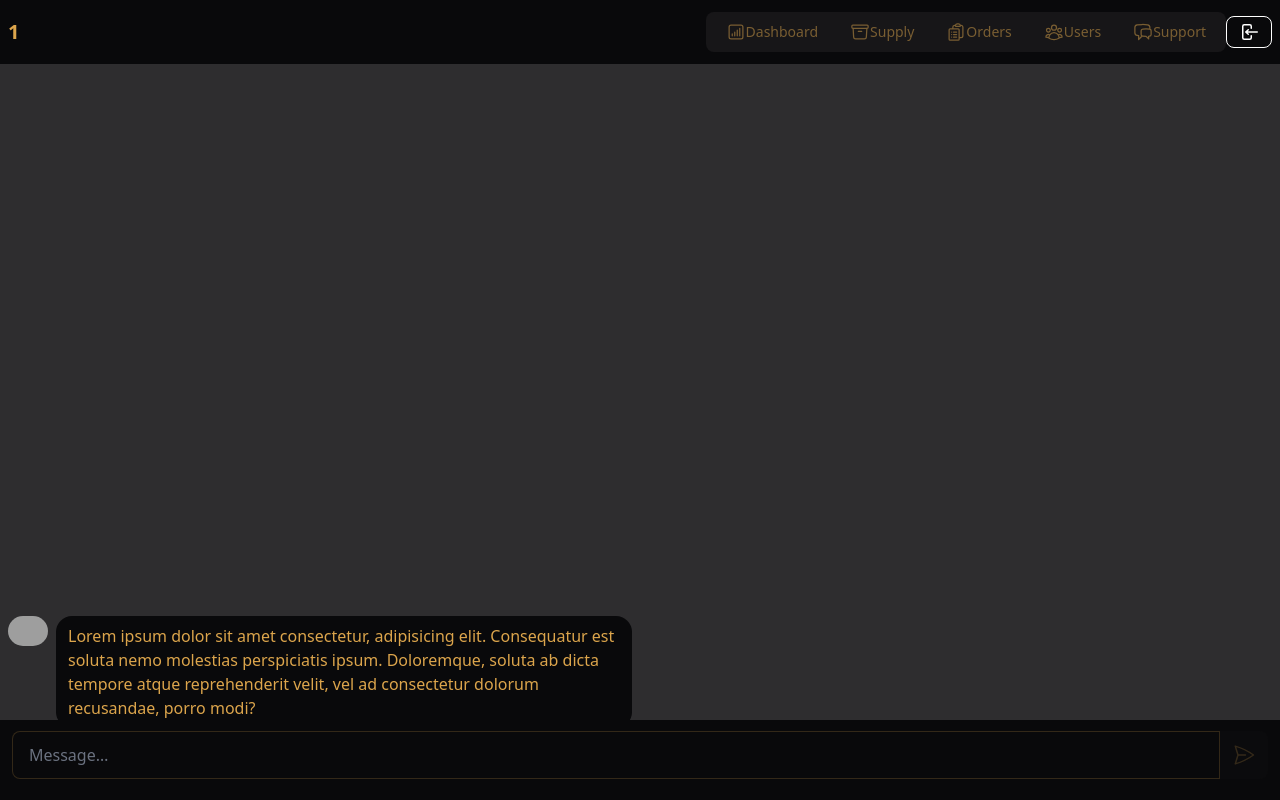
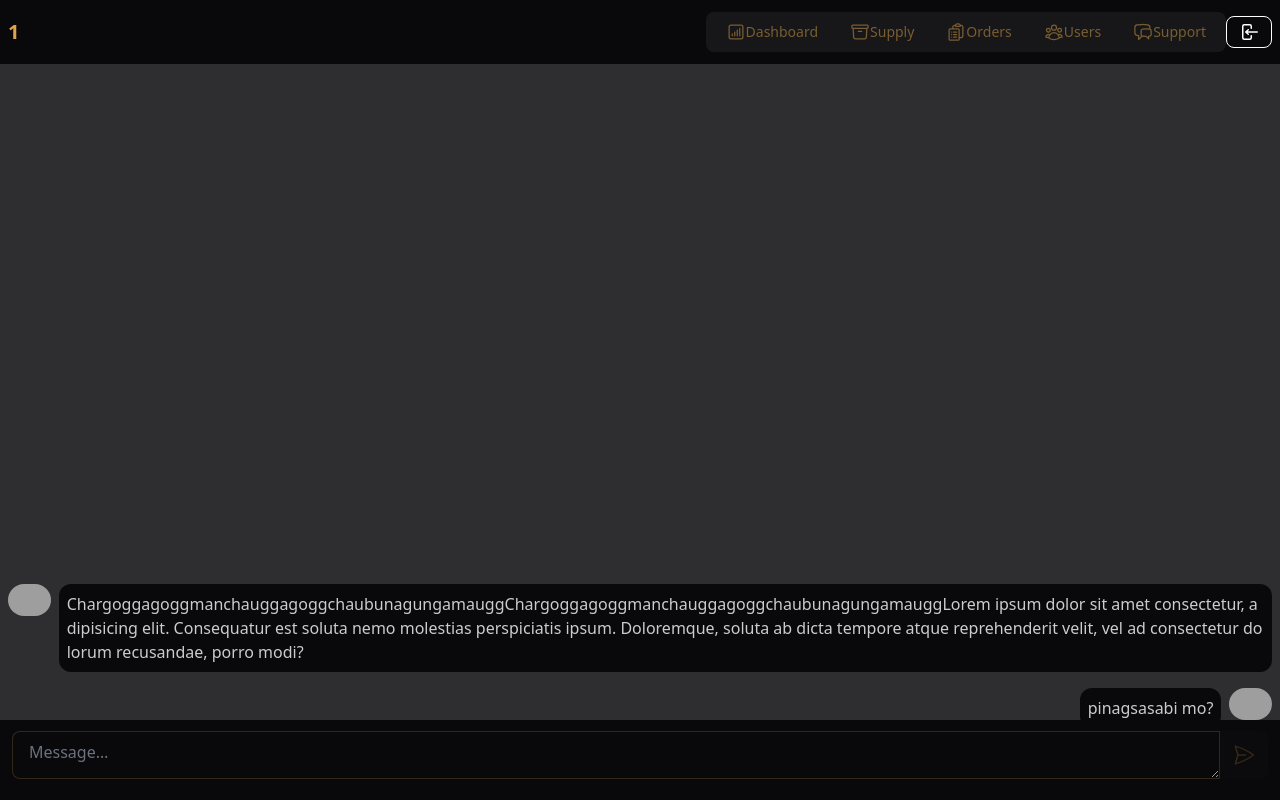
Before and after one commit to dongumayagay/El-Ambrosia, a SvelteKit app: page /admin/support/1 in a window 1280 px wide. Built offline with nearby package versions, Linux system fonts and the light colour scheme; grey boxes are pictures that could not be loaded.

Commit message:
fix long word overflow, blur on submit

```diff
--- a/src/routes/(admin)/admin/support/(chat)/[id]/+page.svelte
+++ b/src/routes/(admin)/admin/support/(chat)/[id]/+page.svelte
@@ -9,6 +9,12 @@
 	}
 	let chatList: chatMessage[] = [
 		{
+			id: 2,
+			you: true,
+			message:
+				'ChargoggagoggmanchauggagoggchaubunagungamauggChargoggagoggmanchauggagoggchaubunagungamaugg'
+		},
+		{
 			id: 1,
 			you: true,
 			message: 'pinagsasabi mo?'
@@ -17,7 +23,7 @@
 			id: 0,
 			you: false,
 			message:
-				'    Lorem ipsum dolor sit amet consectetur, adipisicing elit. Consequatur est soluta nemo molestias perspiciatis ipsum. Doloremque, soluta ab dicta tempore atque reprehenderit velit, vel ad consectetur dolorum recusandae, porro modi?'
+				'ChargoggagoggmanchauggagoggchaubunagungamauggChargoggagoggmanchauggagoggchaubunagungamauggLorem ipsum dolor sit amet consectetur, adipisicing elit. Consequatur est soluta nemo molestias perspiciatis ipsum. Doloremque, soluta ab dicta tempore atque reprehenderit velit, vel ad consectetur dolorum recusandae, porro modi?'
 		}
 	];
 
@@ -41,18 +47,17 @@
 			<div
 				animate:flip={{ duration: 200 }}
 				transition:fade|local={{ delay: 200 }}
-				class={`flex items-start gap-2 ${chat.you ? 'flex-row-reverse' : 'flex-row'}`}
+				class={` flex gap-2 ${chat.you ? 'flex-row-reverse' : 'flex-row'}`}
 			>
 				<img
 					src={`https://avatars.dicebear.com/api/avataaars/${chat.you ? 'Don' : 'Juan'}.svg`}
 					alt=""
-					class="w-10 rounded-full"
+					class=" h-8 rounded-full"
 				/>
-
-				<div class="bg-base-100 py-2 px-3 rounded-2xl max-w-xl">
-					<p class=" min-h-6">
+				<div class="flex">
+					<div class="bg-base-100 min-h-8 min-w-fit break-all text-primary-focus p-2 rounded-xl">
 						{chat.message}
-					</p>
+					</div>
 				</div>
 			</div>
 		{/each}
@@ -60,15 +65,23 @@
 	<div class="btm-nav btm-nav-lg p-3 pb-6">
 		<form on:submit|preventDefault={submit} class="form-control" autocomplete="off">
 			<div class="input-group">
-				<input
+				<textarea
 					name="message"
 					type="text"
 					placeholder="Message…"
-					class="input input-bordered w-full"
+					class="input input-bordered w-full text-primary-focus"
 					bind:value={message}
 					required
 				/>
-				<button {disabled} type="submit" class="btn btn-square">
+				<button
+					on:mousedown={(event) => {
+						event.preventDefault();
+						return false;
+					}}
+					{disabled}
+					type="submit"
+					class="btn btn-square h-full"
+				>
 					<svg
 						xmlns="http://www.w3.org/2000/svg"
 						fill="none"
```
